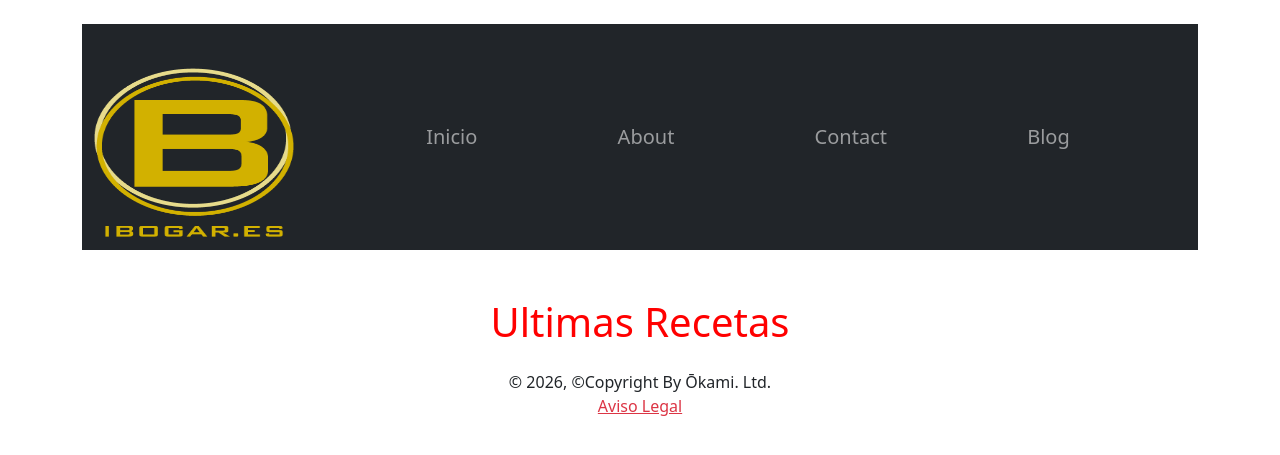
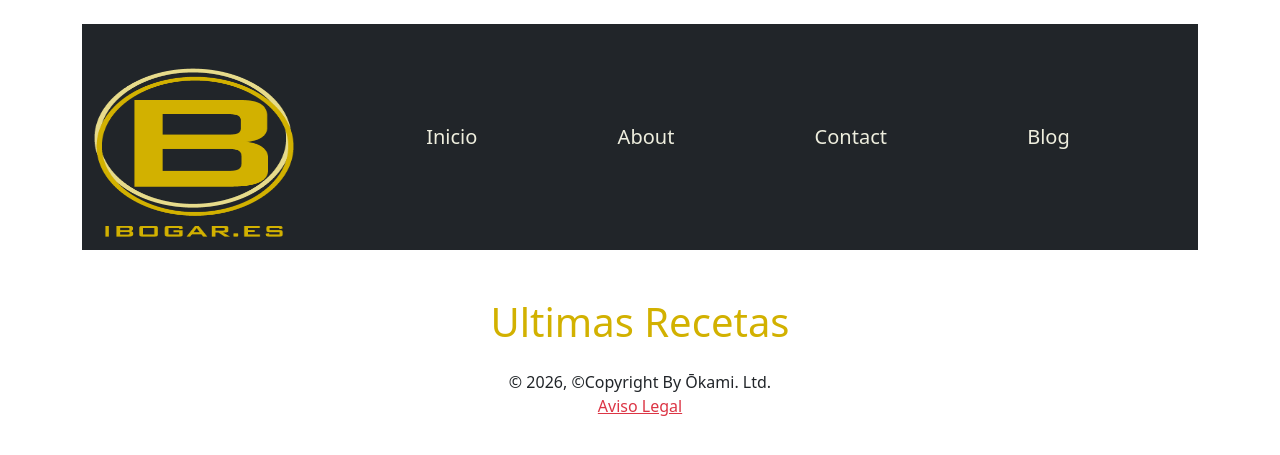
Before and after one commit to Obidis/e_comerce, a Django app: page / in a window 1280 px wide. Shown: the top 455 px of the page. Run offline with Django 4.2, Linux system fonts and the light colour scheme.

Commit message:
modificado style.css colores text

```diff
--- a/core/static/css/styles.css
+++ b/core/static/css/styles.css
@@ -1,3 +1,9 @@
 h2{
-    color: red;
+    color: #d2b100;
 }
+.nav-link{
+    color: rgb(238, 238, 222);
+}
+.nav-link:hover{
+    color: #d2b100;
+}
```
